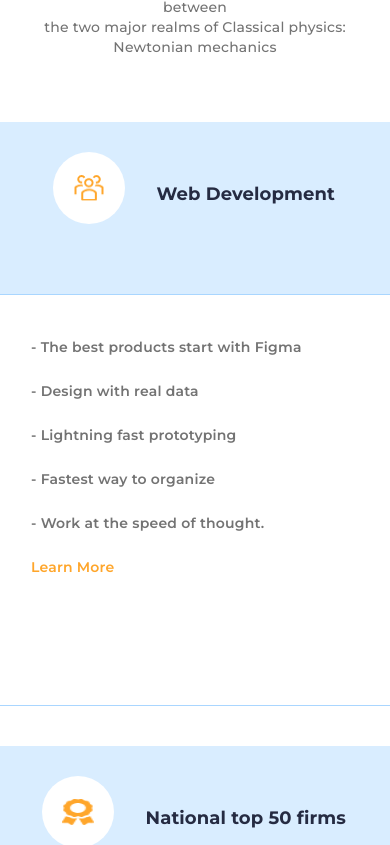
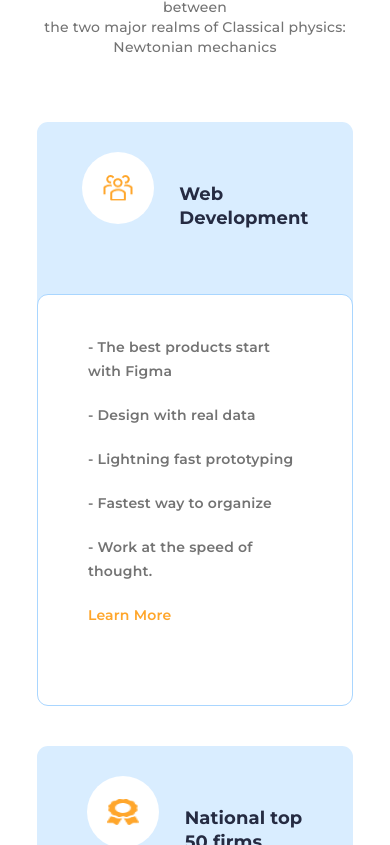
Before and after one commit to tahminarasulzadeh/Sprivaten-Remote-Academy, a React (Vite) app: page / in a window 390 px wide. Shown: the part 1799-2644 px from the top of the page. Built offline with nearby package versions, Linux system fonts and the light colour scheme.

Commit message:
updating responsive design

```diff
--- a/src/components/ChooseCard/Card.css
+++ b/src/components/ChooseCard/Card.css
@@ -1,6 +1,7 @@
 .card-item {
     display: flex;
     flex-direction: column;
+    max-width: 328px;
 }
 
 .card-header {
@@ -41,7 +42,7 @@
 }
 
 .card-content {
-    width: 328px;
+    max-width: 328px;
     height: 350px;
     border-radius: 11px;
     padding: 30px 50px 30px 50px;
```
